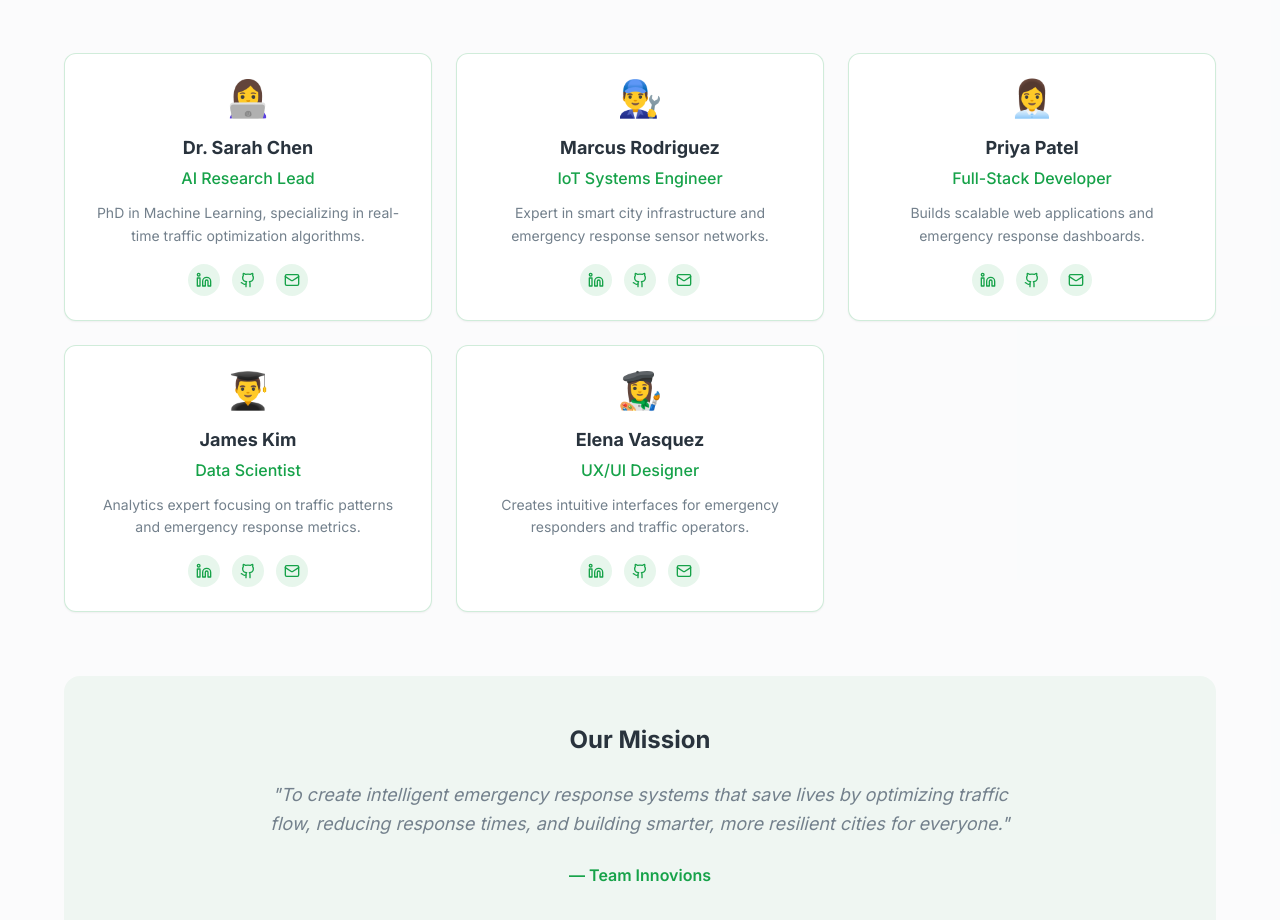
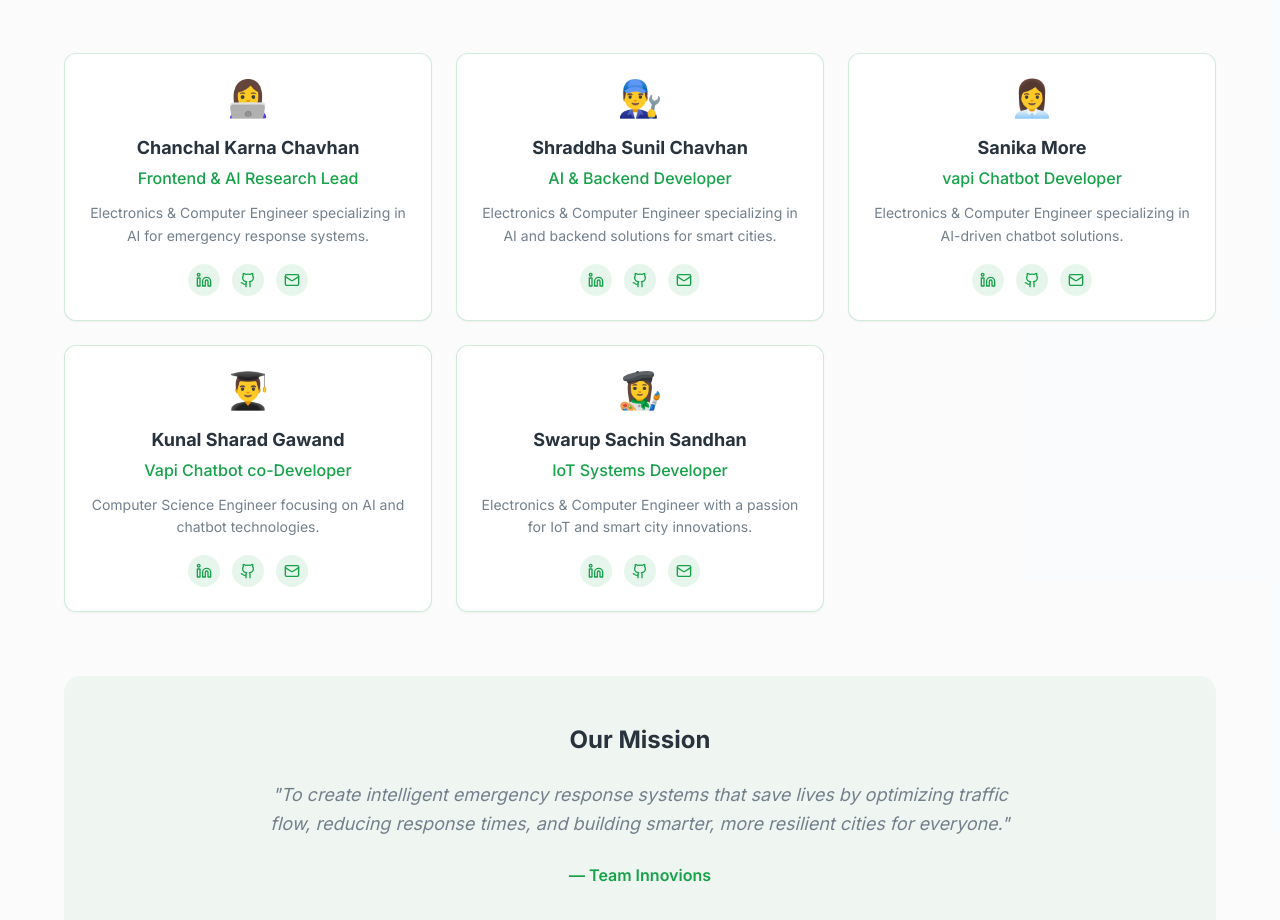
Before and after one commit to CHANCHALCHAVHAN/RushResQ, a React (Vite) app: page / in a window 1280 px wide. Shown: the part 4501-5421 px from the top of the page. Built offline with nearby package versions, Linux system fonts and the light colour scheme.

Commit message:
Update AboutSection.tsx

```diff
--- a/src/components/AboutSection.tsx
+++ b/src/components/AboutSection.tsx
@@ -5,34 +5,34 @@ import teamPhoto from '@/assets/team-photo.jpg';
 const AboutSection = () => {
   const teamMembers = [
     {
-      name: 'Dr. Sarah Chen',
-      role: 'AI Research Lead',
+      name: 'Chanchal Karna Chavhan',
+      role: 'Frontend & AI Research Lead',
       avatar: '👩‍💻',
-      bio: 'PhD in Machine Learning, specializing in real-time traffic optimization algorithms.',
+      bio: 'Electronics & Computer Engineer specializing in AI for emergency response systems.',
     },
     {
-      name: 'Marcus Rodriguez',
-      role: 'IoT Systems Engineer',
+      name: 'Shraddha Sunil Chavhan',
+      role: 'AI & Backend Developer',
       avatar: '👨‍🔧',
-      bio: 'Expert in smart city infrastructure and emergency response sensor networks.',
+      bio: 'Electronics & Computer Engineer specializing in AI and backend solutions for smart cities.',
     },
     {
-      name: 'Priya Patel',
-      role: 'Full-Stack Developer',
+      name: 'Sanika More',
+      role: 'vapi Chatbot Developer',
       avatar: '👩‍💼',
-      bio: 'Builds scalable web applications and emergency response dashboards.',
+      bio: 'Electronics & Computer Engineer specializing in AI-driven chatbot solutions.',
     },
     {
-      name: 'James Kim',
-      role: 'Data Scientist',
+      name: 'Kunal Sharad Gawand',
+      role: 'Vapi Chatbot co-Developer',
       avatar: '👨‍🎓',
-      bio: 'Analytics expert focusing on traffic patterns and emergency response metrics.',
+      bio: 'Computer Science Engineer focusing on AI and chatbot technologies.',
     },
     {
-      name: 'Elena Vasquez',
-      role: 'UX/UI Designer',
+      name: 'Swarup Sachin Sandhan',
+      role: 'IoT Systems Developer',
       avatar: '👩‍🎨',
-      bio: 'Creates intuitive interfaces for emergency responders and traffic operators.',
+      bio: 'Electronics & Computer Engineer with a passion for IoT and smart city innovations.',
     },
   ];
 
@@ -56,7 +56,7 @@ const AboutSection = () => {
               <div className="mb-12">
                 <img
                   src={teamPhoto}
-                  alt="Team Innovions - AI Emergency Response Specialists"
+                  alt="Team INNOVIONS - AI Emergency Response Specialists"
                   className="w-full max-w-2xl mx-auto rounded-2xl shadow-lg"
                 />
               </div>
```
